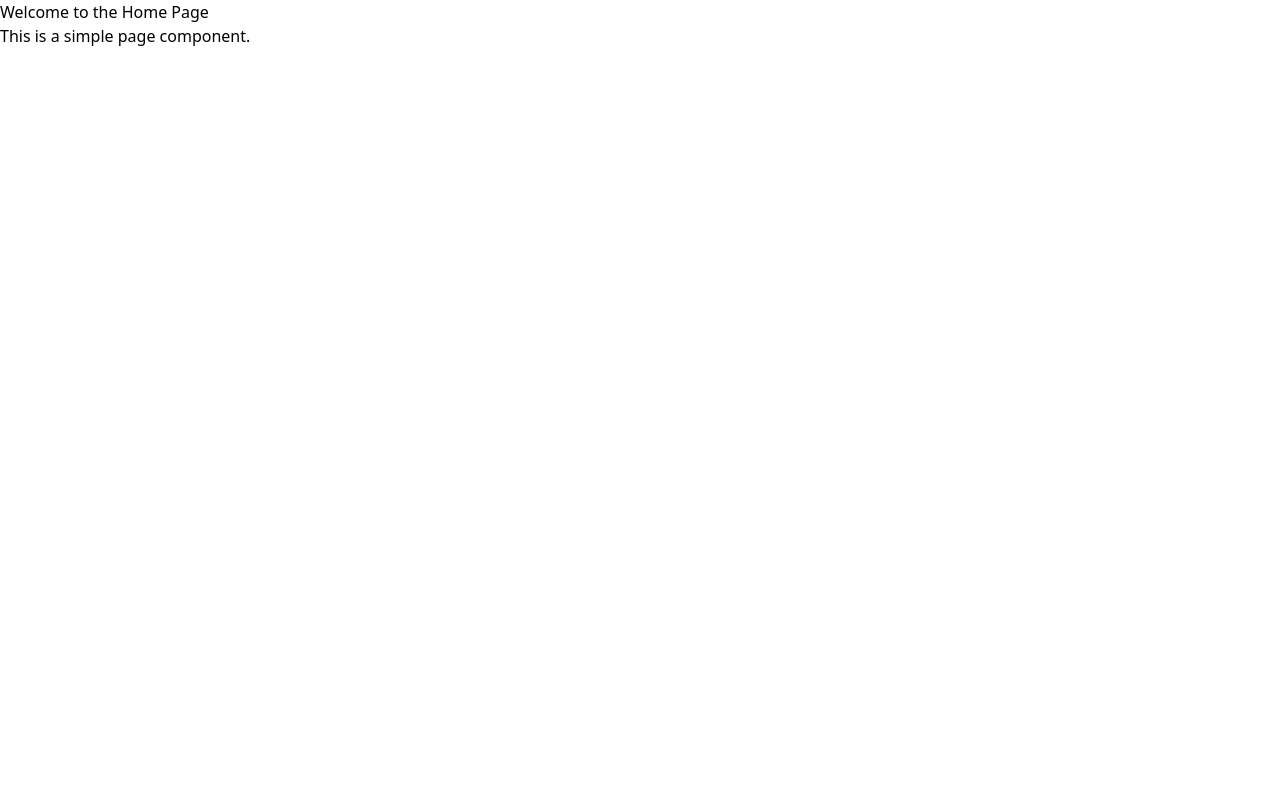
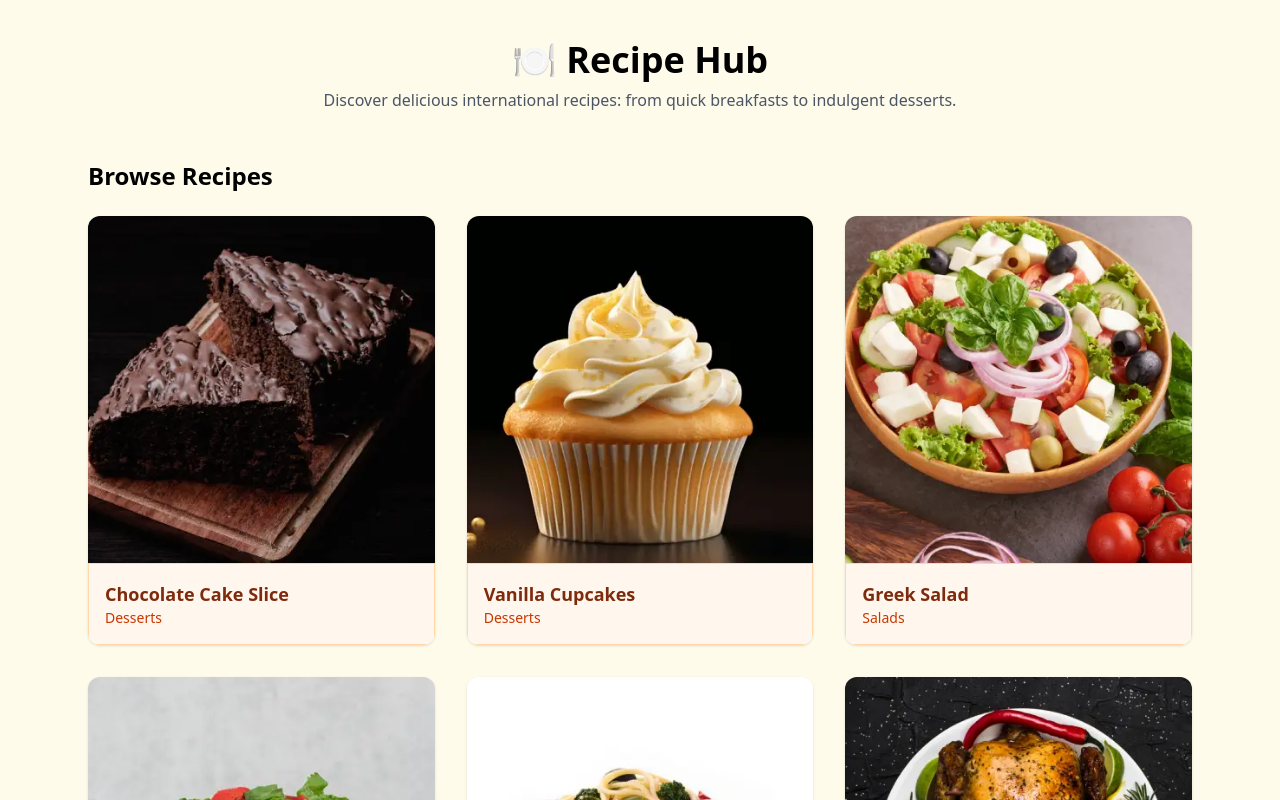
Before and after one commit to dboatengg/recipe-hub, a Next.js app: page / in a window 1280 px wide. Shown: the top 800 px of the page. Built offline with nearby package versions, Linux system fonts and the light colour scheme.

Commit message:
feat: implement homepage with recipe grid layout

```diff
--- a/src/app/_lib/recipes.ts
+++ b/src/app/_lib/recipes.ts
@@ -6,8 +6,8 @@ export const recipes = [
     title: "Chocolate Cake Slice",
     description: "Rich chocolate cake with dark frosting, perfect for dessert lovers.",
     ingredients: ["Flour", "Cocoa Powder", "Eggs", "Sugar", "Butter"],
-    imageThumb: "/chocolate-cake-thumb.jpg",
-    imageHeader: "/chocolate-cake-header.jpg",
+    imageThumb: "/chocolate-cake-thumb.webp",
+    imageHeader: "/chocolate-cake-header.webp",
   },
   {
     category: "desserts",
@@ -15,8 +15,8 @@ export const recipes = [
     title: "Vanilla Cupcakes",
     description: "Soft and fluffy cupcakes with a sweet vanilla finish.",
     ingredients: ["Flour", "Eggs", "Vanilla", "Sugar", "Milk"],
-    imageThumb: "/vanilla-cupcakes-thumb.jpg",
-    imageHeader: "/vanilla-cupcakes-header.jpg",
+    imageThumb: "/vanilla-cupcakes-thumb.webp",
+    imageHeader: "/vanilla-cupcakes-header.webp",
   },
 
   // 🥗 Salads
@@ -26,8 +26,8 @@ export const recipes = [
     title: "Greek Salad",
     description: "Fresh salad with tomatoes, cucumbers, olives, and feta cheese.",
     ingredients: ["Tomatoes", "Cucumber", "Olives", "Feta", "Olive Oil"],
-    imageThumb: "/greek-salad-thumb.jpg",
-    imageHeader: "/greek-salad-header.jpg",
+    imageThumb: "/greek-salad-thumb.webp",
+    imageHeader: "/greek-salad-header.webp",
   },
   {
     category: "salads",
@@ -35,8 +35,8 @@ export const recipes = [
     title: "Healthy Salad Bowl",
     description: "A wholesome bowl packed with greens and crunchy veggies.",
     ingredients: ["Lettuce", "Carrots", "Chickpeas", "Avocado", "Dressing"],
-    imageThumb: "/healthy-salad-thumb.jpg",
-    imageHeader: "/healthy-salad-header.jpg",
+    imageThumb: "/healthy-salad-bowl-thumb.webp",
+    imageHeader: "/healthy-salad-bowl-header.webp",
   },
 
   // 🍝 Main Dishes
@@ -46,8 +46,8 @@ export const recipes = [
     title: "Spaghetti Carbonara",
     description: "Classic Italian pasta with creamy sauce and crispy bacon.",
     ingredients: ["Spaghetti", "Eggs", "Parmesan", "Bacon", "Pepper"],
-    imageThumb: "/carbonara-thumb.jpg",
-    imageHeader: "/carbonara-header.jpg",
+    imageThumb: "/spaghetti-carbonara-thumb.webp",
+    imageHeader: "/spaghetti-carbonara-header.webp",
   },
   {
     category: "main-dishes",
@@ -55,8 +55,8 @@ export const recipes = [
     title: "Grilled Chicken Plate",
     description: "Juicy grilled chicken served with seasoned rice and salad.",
     ingredients: ["Chicken", "Paprika", "Garlic", "Rice", "Greens"],
-    imageThumb: "/grilled-chicken-thumb.jpg",
-    imageHeader: "/grilled-chicken-header.jpg",
+    imageThumb: "/grilled-chicken-plate-thumb.webp",
+    imageHeader: "/grilled-chicken-plate-header.webp",
   },
 
   // 🍞 Breakfast
@@ -66,8 +66,8 @@ export const recipes = [
     title: "Pancakes with Syrup",
     description: "Fluffy golden pancakes drizzled with maple syrup.",
     ingredients: ["Flour", "Milk", "Eggs", "Butter", "Syrup"],
-    imageThumb: "/pancakes-thumb.jpg",
-    imageHeader: "/pancakes-header.jpg",
+    imageThumb: "/pancakes-with-syrup-thumb.webp",
+    imageHeader: "/pancakes-with-syrup-header.webp",
   },
   {
     category: "breakfast",
@@ -75,8 +75,8 @@ export const recipes = [
     title: "Avocado Toast",
     description: "Crispy toast topped with mashed avocado and chili flakes.",
     ingredients: ["Bread", "Avocado", "Salt", "Lime", "Chili"],
-    imageThumb: "/avocado-toast-thumb.jpg",
-    imageHeader: "/avocado-toast-header.jpg",
+    imageThumb: "/avocado-toast-thumb.webp",
+    imageHeader: "/avocado-toast-header.webp",
   },
 
   // 🍵 Soups
@@ -86,8 +86,8 @@ export const recipes = [
     title: "Chicken Noodle Soup",
     description: "Comforting soup made with chicken broth, noodles, and veggies.",
     ingredients: ["Chicken", "Noodles", "Carrots", "Celery", "Onion"],
-    imageThumb: "/chicken-noodle-thumb.jpg",
-    imageHeader: "/chicken-noodle-header.jpg",
+    imageThumb: "/chicken-noodle-soup-thumb.webp",
+    imageHeader: "/chicken-noodle-soup-header.webp",
   },
   {
     category: "soups",
@@ -95,8 +95,8 @@ export const recipes = [
     title: "Tomato Soup",
     description: "Smooth tomato soup with a hint of basil.",
     ingredients: ["Tomatoes", "Onion", "Garlic", "Cream", "Basil"],
-    imageThumb: "/tomato-soup-thumb.jpg",
-    imageHeader: "/tomato-soup-header.jpg",
+    imageThumb: "/tomato-soup-thumb.webp",
+    imageHeader: "/tomato-soup-header.webp",
   },
 
   // 🍹 Drinks
@@ -106,8 +106,8 @@ export const recipes = [
     title: "Iced Tea",
     description: "Cool and refreshing black tea served over ice.",
     ingredients: ["Black Tea", "Lemon", "Ice", "Sugar", "Mint"],
-    imageThumb: "/iced-tea-thumb.jpg",
-    imageHeader: "/iced-tea-header.jpg",
+    imageThumb: "/iced-tea-glass-thumb.webp",
+    imageHeader: "/iced-tea-glass-header.webp",
   },
   {
     category: "drinks",
@@ -115,7 +115,7 @@ export const recipes = [
     title: "Fruit Smoothie",
     description: "A vibrant blend of tropical fruits and yogurt.",
     ingredients: ["Banana", "Mango", "Pineapple", "Yogurt"],
-    imageThumb: "/smoothie-thumb.jpg",
-    imageHeader: "/smoothie-header.jpg",
+    imageThumb: "/fruit-smoothie-thumb.webp",
+    imageHeader: "/fruit-smoothie-header.webp",
   },
 ];
--- a/src/app/globals.css
+++ b/src/app/globals.css
@@ -1 +1,5 @@
 @import "tailwindcss";
+
+body {
+    @apply bg-amber-50;
+}
--- a/src/app/page.tsx
+++ b/src/app/page.tsx
@@ -1,8 +1,51 @@
-export default function Home() {
+import Image from "next/image";
+import Link from "next/link";
+import { recipes } from "./_lib/recipes";
+
+export default function HomePage() {
   return (
-    <div>
-      <h1>Welcome to the Home Page</h1>
-      <p>This is a simple page component.</p>
-    </div>
+    <main className="max-w-6xl mx-auto px-6 py-10 ">
+      {/* Header */}
+      <header className="mb-12">
+        <h1 className="text-4xl font-bold text-center mb-2">🍽 Recipe Hub</h1>
+        <p className="text-center text-gray-600">
+          Discover delicious international recipes: from quick breakfasts to indulgent desserts.
+        </p>
+      </header>
+
+      {/* Recipe Grid */}
+      <section>
+        <h2 className="text-2xl font-semibold mb-6">Browse Recipes</h2>
+        <div className="grid grid-cols-1 sm:grid-cols-2 md:grid-cols-3 gap-8">
+          {recipes.map((recipe) => (
+            <Link
+              key={recipe.slug}
+              href={`/recipes/${recipe.category}/${recipe.slug}`}
+              className="group block rounded-xl overflow-hidden shadow hover:shadow-lg transition"
+            >
+              <div className="relative w-full aspect-square">
+                <Image
+                  src={recipe.imageThumb}
+                  alt={recipe.title}
+                  fill
+                  className="object-cover group-hover:scale-105 transition-transform duration-200"
+                  sizes="(min-width: 768px) 33vw, 100vw"
+                  priority
+                />
+              </div>
+              <div className="p-4 bg-orange-50 border border-orange-200">
+                <h3 className="text-lg font-semibold text-orange-900">{recipe.title}</h3>
+                <p className="text-sm text-orange-700 capitalize">{recipe.category.replace("-", " ")}</p>
+              </div>
+            </Link>
+          ))}
+        </div>
+      </section>
+
+      {/* Footer */}
+      <footer className="mt-20 text-center text-sm text-gray-500">
+        Built with ❤️ by Dickson Boateng.
+      </footer>
+    </main>
   );
 }
```
